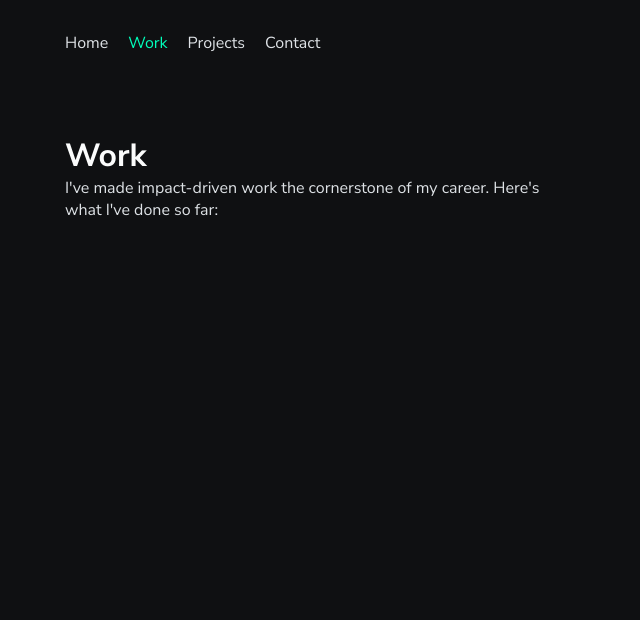
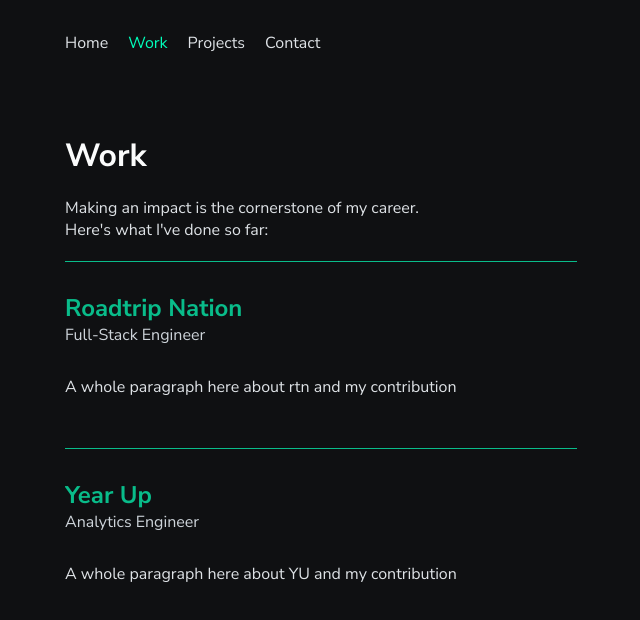
Before and after one commit to matt-gefen/portfolio-next, a Next.js app: page /work in a window 1280 px wide. Shown: the top 620 px of the page, without its empty margins (319-959 px from the left). Built offline with nearby package versions, Linux system fonts and the light colour scheme.

Commit message:
continued work styling for desktop

```diff
--- a/app/globals.css
+++ b/app/globals.css
@@ -77,3 +77,12 @@
 h2 {
   color: #CED4DA;
 }
+
+.solid_line {
+  display: block;
+  height: 1px;
+  border: 0;
+  border-top: 1px solid #09bc8a;
+  margin-top: 20px;
+  padding: 0;
+}
--- a/app/page.module.css
+++ b/app/page.module.css
@@ -61,6 +61,7 @@
   flex-direction: row;
   align-items: left;
   gap: 8px;
+  margin-top: 10px;
   .social_link {
     display: flex;
     align-items: center;
@@ -70,8 +71,8 @@
     gap: 8px;
     & svg {
       fill: #FBFCFC;
-      height: 30px;
-      width: 30px;
+      height: 35px;
+      width: 35px;
     }
   }
   .social_link:hover {
--- a/app/work/page.module.css
+++ b/app/work/page.module.css
@@ -0,0 +1,18 @@
+.hero {
+  margin-bottom: 20px;
+  .hero_header {
+    margin-bottom: 20px;
+  }
+}
+.work_body {
+  display: flex;
+  flex-direction: column;
+  gap: 30px;
+}
+.work_company {
+  color: #09bc8a;
+}
+.work_role {
+  color: #CED4DA;
+  margin-bottom: 30px;
+}
--- a/app/work/page.tsx
+++ b/app/work/page.tsx
@@ -1,12 +1,49 @@
 'use client';
+import Link from 'next/link';
 import styles from './page.module.css'
+import experience from '../data/experience.json'
 
 export default function Work() {
   return (
     <main>
       <div className={`${styles.hero}`}>
-        <h1>Work</h1>
-        <p className={`${styles.hero}`}>I've made impact-driven work the cornerstone of my career. Here's what I've done so far:</p>
+        <h1 className={`${styles.hero_header}`}>Work</h1>
+        <p className={`${styles.hero_text}`}>
+          Making an impact is the cornerstone of my career.
+        </p>
+        <p className={`${styles.hero_text}`}>
+          Here's what I've done so far:
+        </p>
+        <hr className="solid_line"/>
+      </div>
+      <div className={`${styles.work_body}`}>
+        <div className={`${styles.work_body_child}`}>
+          <h2 className={`${styles.work_company}`}>
+            <Link href='https://roadtripnation.com/' target='_blank'>
+              Roadtrip Nation
+            </Link>
+          </h2>
+          <p className={`${styles.work_role}`}>
+            Full-Stack Engineer
+          </p>
+          <p>
+            A whole paragraph here about rtn and my  contribution
+          </p>
+        </div>
+        <hr className="solid_line"/>
+        <div className={`${styles.work_body_child}`}>
+          <h2 className={`${styles.work_company}`}>
+            <Link href='https://yearup.org/' target='_blank'>
+              Year Up
+            </Link>
+          </h2>
+          <p className={`${styles.work_role}`}>
+            Analytics Engineer
+          </p>
+          <p>
+            A whole paragraph here about YU and my contribution
+          </p>
+        </div>
       </div>
     </main>
   );
```
Also changed, not shown: app/page.tsx (+2 -5 lines).
